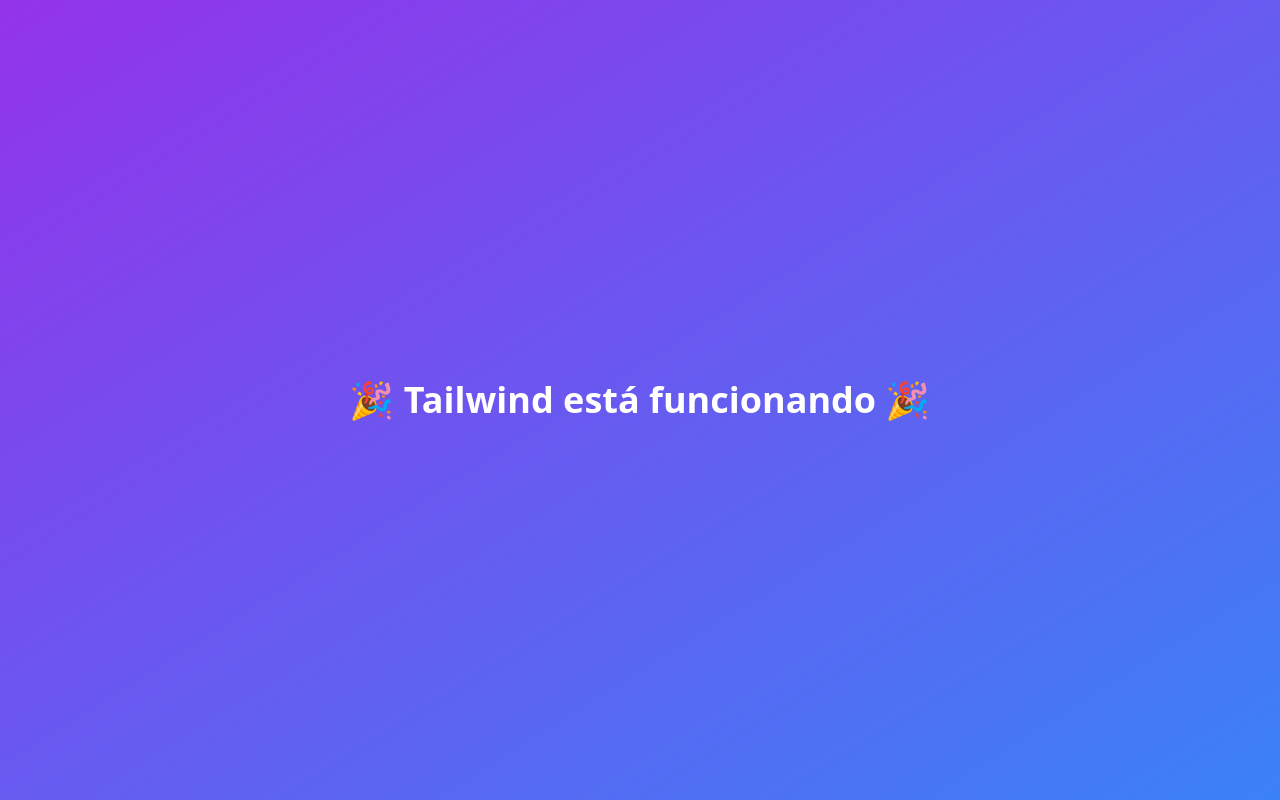
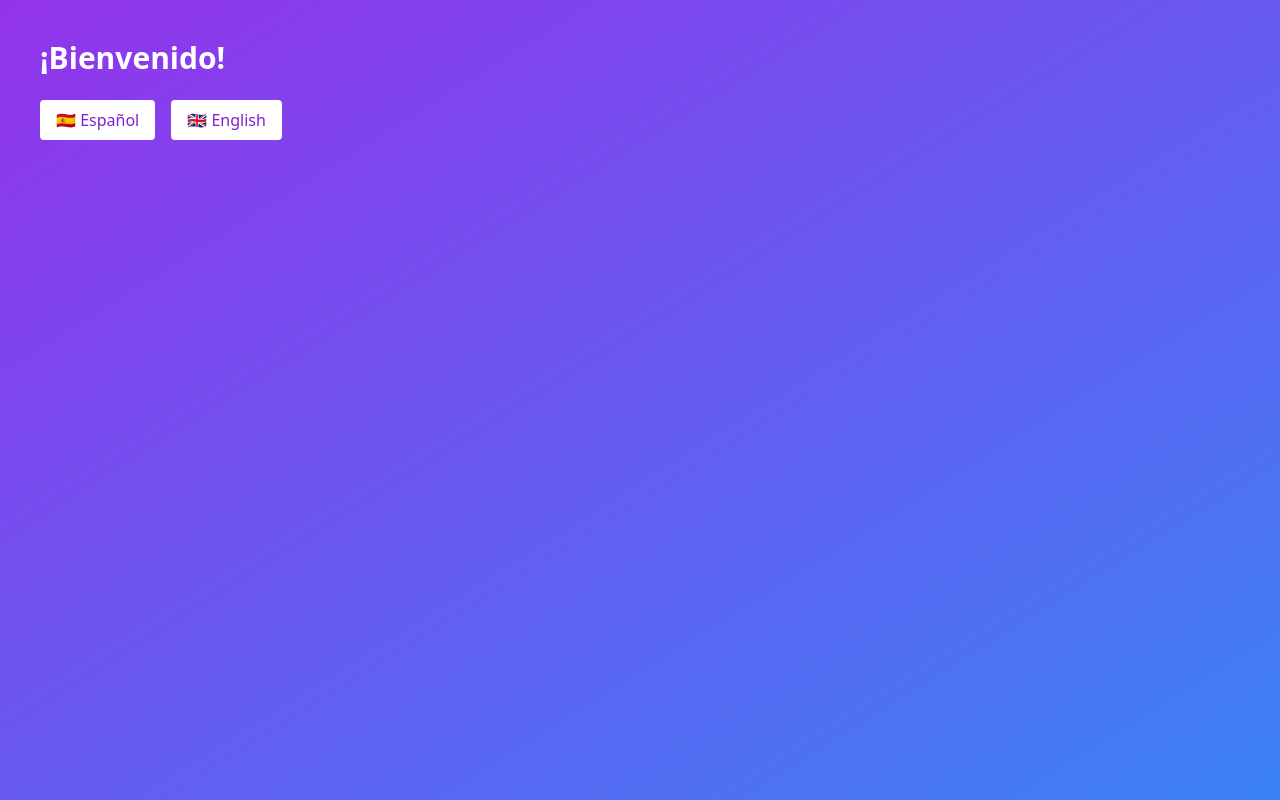
Before and after one commit to jorge210488/jam-quiz-ui, a Nuxt app: page / in a window 1280 px wide. Built offline with nearby package versions, Linux system fonts and the light colour scheme.

Commit message:
Add i18n configuration

```diff
--- a/app.vue
+++ b/app.vue
@@ -1,7 +1,9 @@
 <template>
   <div
-    class="min-h-screen flex items-center justify-center bg-gradient-to-br from-purple-600 to-blue-500 text-white text-4xl font-bold"
+    class="min-h-screen bg-gradient-to-br from-purple-600 to-blue-500 text-white"
   >
-    🎉 Tailwind está funcionando 🎉
+    <NuxtLayout>
+      <NuxtPage />
+    </NuxtLayout>
   </div>
 </template>
--- /dev/null
+++ b/i18n.config.ts
@@ -0,0 +1,5 @@
+// i18n.config.ts
+export default {
+  legacy: false,
+  globalInjection: true,
+};
--- /dev/null
+++ b/i18n/locales/en.json
@@ -0,0 +1,5 @@
+{
+  "welcome": "Welcome!",
+  "start_quiz": "Start Quiz",
+  "logout": "Logout"
+}
--- /dev/null
+++ b/i18n/locales/es.json
@@ -0,0 +1,5 @@
+{
+  "welcome": "¡Bienvenido!",
+  "start_quiz": "Comenzar Quiz",
+  "logout": "Cerrar sesión"
+}
--- a/nuxt.config.ts
+++ b/nuxt.config.ts
@@ -2,5 +2,16 @@
 
 export default defineNuxtConfig({
   devtools: { enabled: true },
-  modules: ["@nuxtjs/tailwindcss"],
+  modules: ["@nuxtjs/tailwindcss", "@nuxtjs/i18n"],
+  i18n: {
+    locales: [
+      { code: "es", name: "Español", iso: "es-ES", file: "es.json" },
+      { code: "en", name: "English", iso: "en-US", file: "en.json" },
+    ],
+    defaultLocale: "es",
+    lazy: true,
+    langDir: "locales/",
+    // 👇 Esta línea ya no va, porque vueI18n viene de i18n.config.ts
+    // vueI18n: { legacy: false, globalInjection: true }
+  },
 });
--- a/package.json
+++ b/package.json
@@ -15,6 +15,7 @@
     "@nuxt/icon": "^1.15.0",
     "@nuxt/image": "^1.10.0",
     "@nuxt/ui": "^3.2.0",
+    "@nuxtjs/i18n": "^9.5.6",
     "@nuxtjs/tailwindcss": "^6.14.0",
     "eslint": "^9.30.1",
     "nuxt": "^3.17.6",
--- /dev/null
+++ b/pages/index.vue
@@ -0,0 +1,29 @@
+<template>
+  <div class="p-10 text-white">
+    <h1 class="text-3xl font-bold">{{ $t("welcome") }}</h1>
+
+    <div class="mt-6 flex gap-4">
+      <button
+        class="bg-white text-purple-700 px-4 py-2 rounded"
+        @click="switchLang('es')"
+      >
+        🇪🇸 Español
+      </button>
+      <button
+        class="bg-white text-purple-700 px-4 py-2 rounded"
+        @click="switchLang('en')"
+      >
+        🇬🇧 English
+      </button>
+    </div>
+  </div>
+</template>
+
+<script setup>
+const { locale } = useI18n();
+
+function switchLang(lang) {
+  locale.value = lang;
+  console.log("Idioma cambiado a:", lang);
+}
+</script>
```
Also changed, not shown: 1 other file (tests, documents, lock files or other folders).
